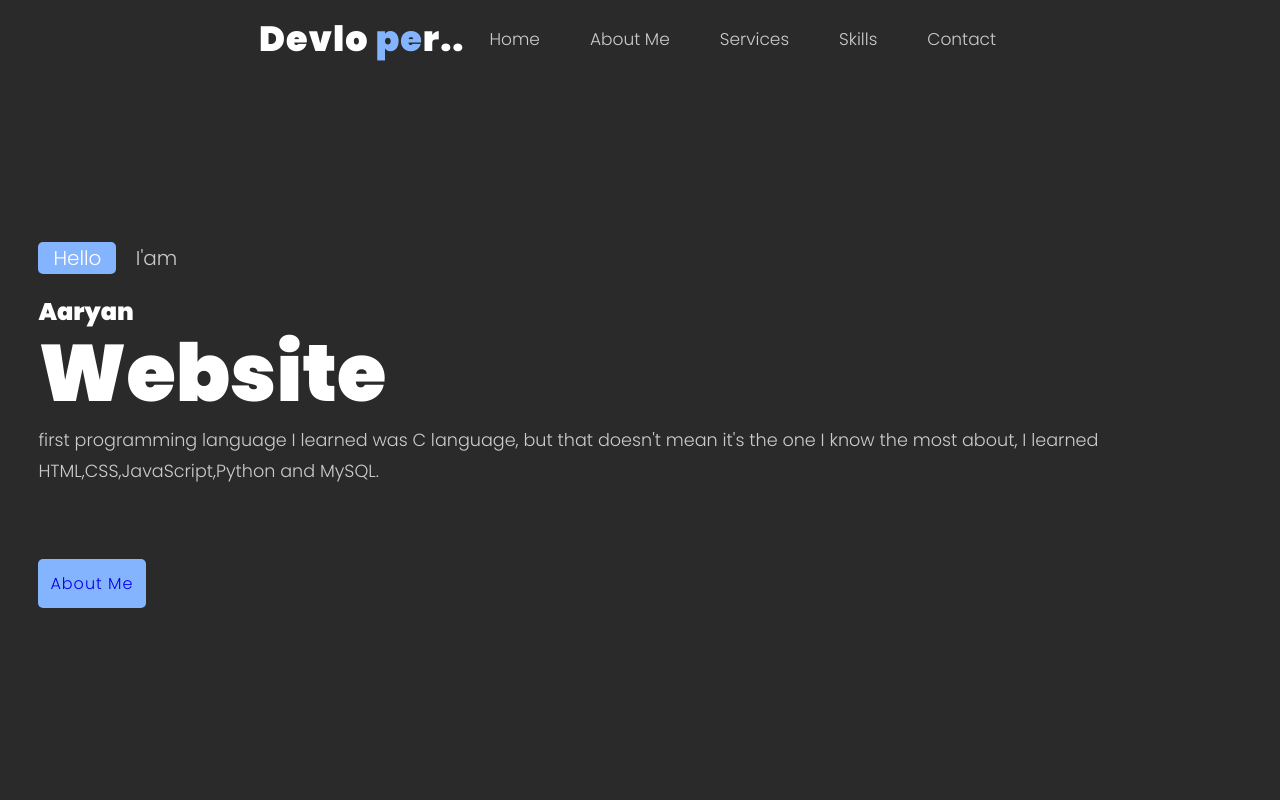
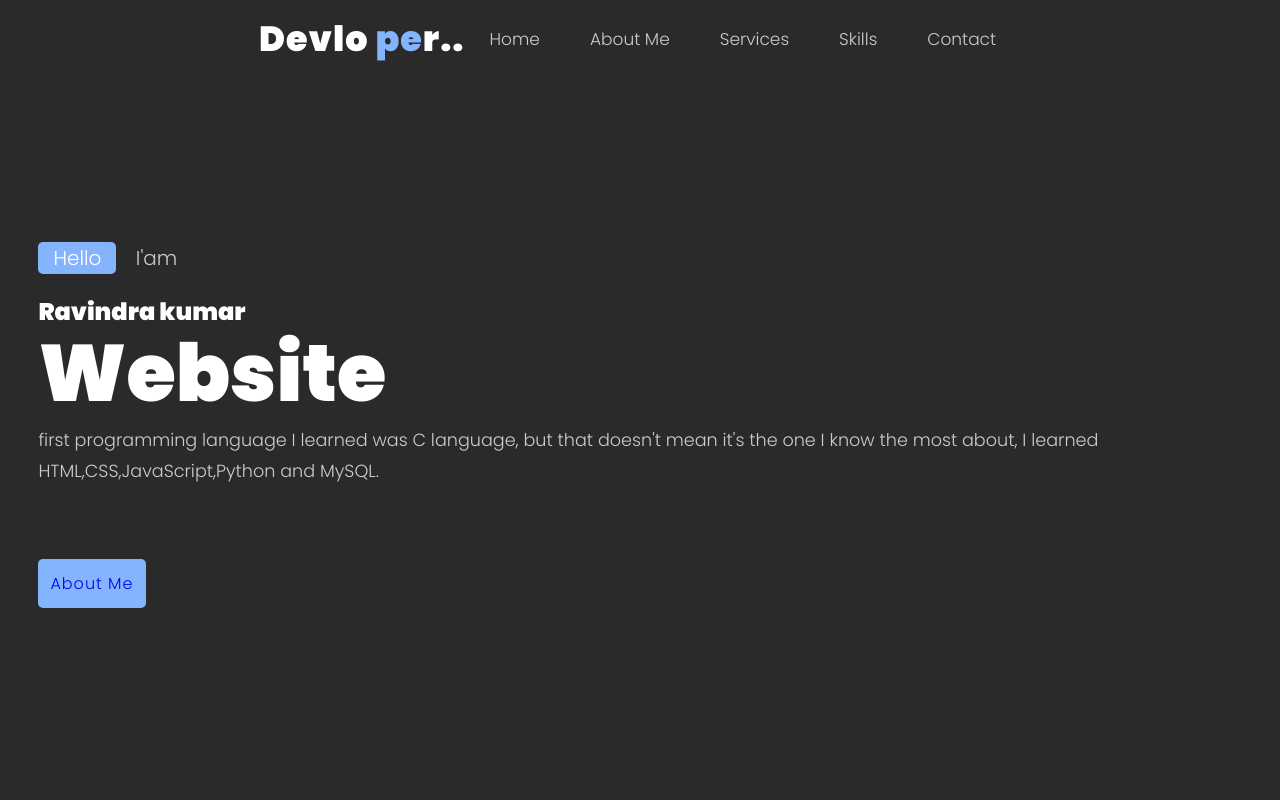
Before and after one commit to itsmekriish/ravi, a plain HTML site: page index.html in a window 1280 px wide. Shown: the top 800 px of the page. Drawn offline with nearby package versions, Linux system fonts and the light colour scheme.

Commit message:
Update index.html

```diff
--- a/index.html
+++ b/index.html
@@ -4,7 +4,7 @@
     <meta charset="UTF-8">
     <meta name="viewport" content="width=device-width, initial-scale=1.0">
     <link rel="stylesheet" href="style.css">
-    <title>My Frds</title>
+    <title>Portfolio Website</title>
 
     <link rel="stylesheet" href="https://unpkg.com/boxicons@latest/css/boxicons.min.css">
 
@@ -31,7 +31,7 @@
                 <span class="one">Hello</span>
                 <span class="two">I'am</span>
             </div>
-            <h1>Aaryan</h1>
+            <h1>Ravindra kumar</h1>
             <h3>Website</h3>
             <p>first programming language I learned was C language, but that doesn't mean it's the one I know the most about, I learned HTML,CSS,JavaScript,Python and MySQL.<br><br> </p>
             <div class="button">
```
